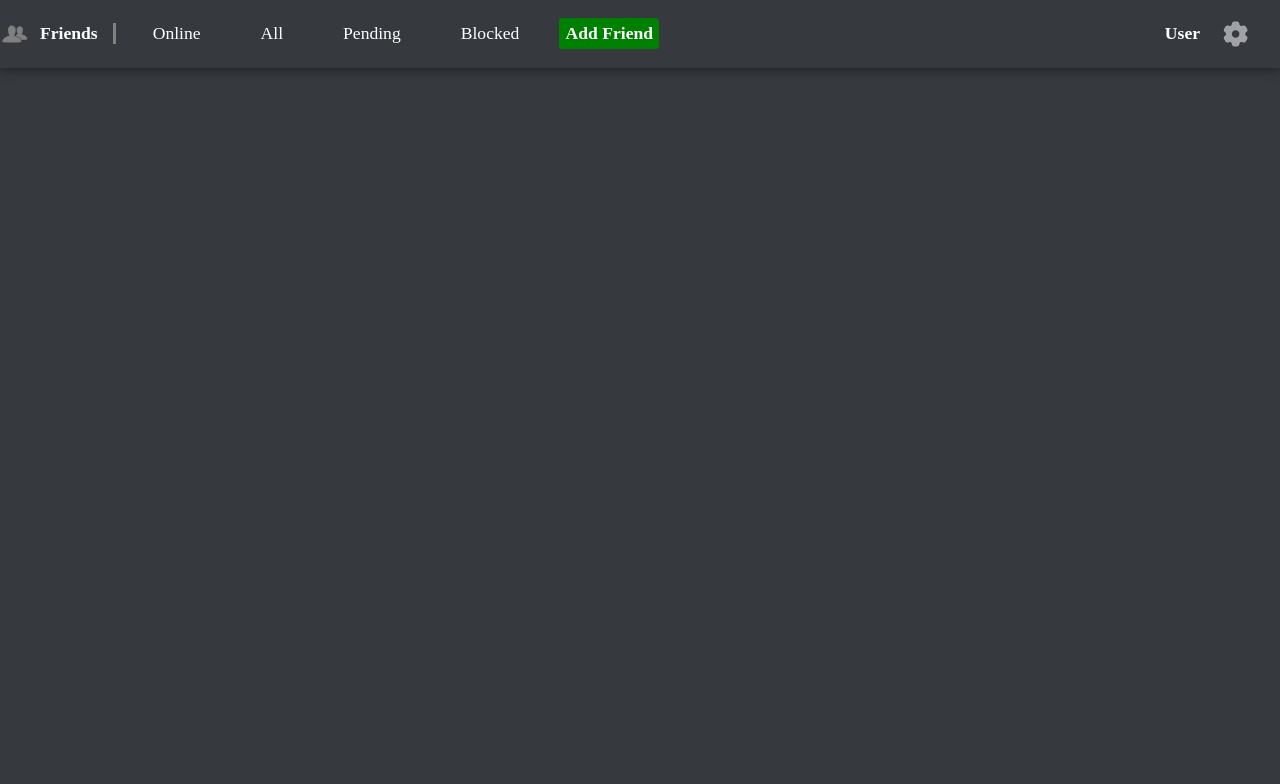
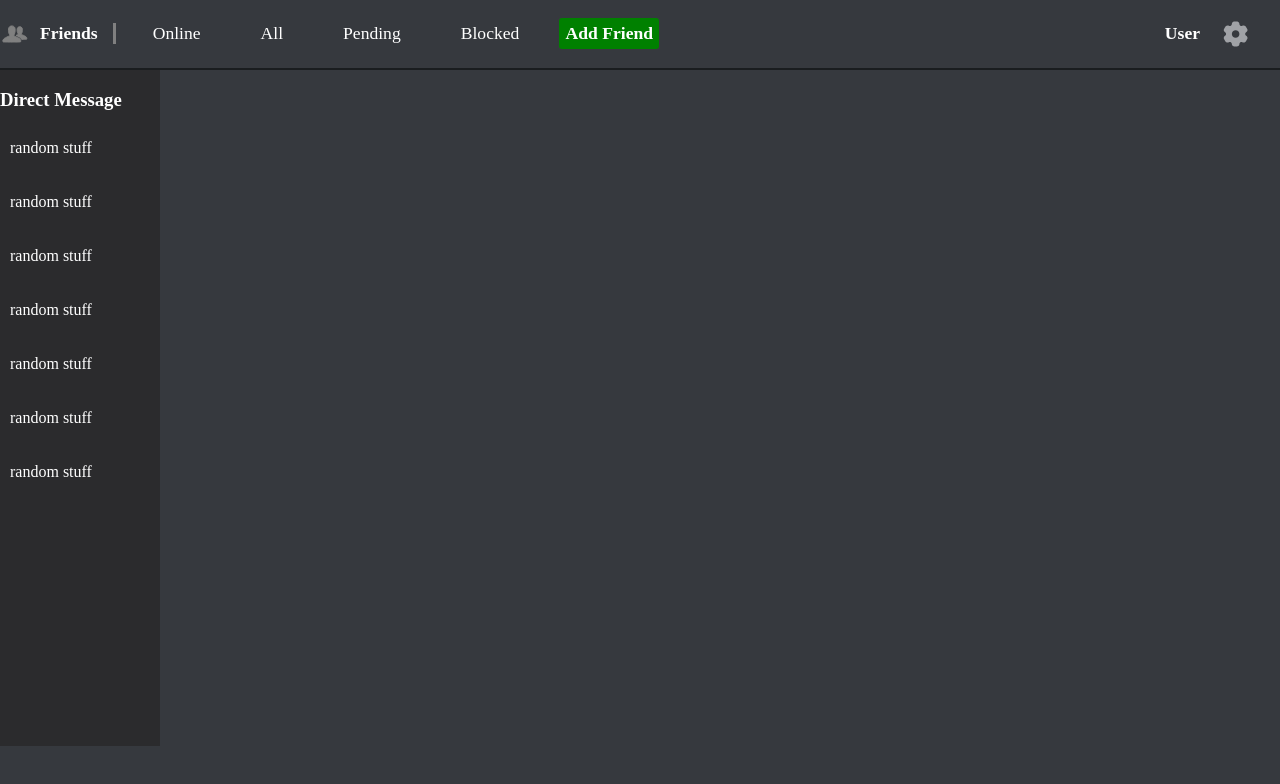
Before and after one commit to SSashinn/message, a React (Vite) app in the folder client/: page / in a window 1280 px wide. Shown: the top 784 px of the page. Built offline with nearby package versions, Linux system fonts and the light colour scheme.

Commit message:
Added sidebar for DM

```diff
--- /dev/null
+++ b/client/src/components/AddFriend.jsx
@@ -0,0 +1,5 @@
+export default function AddFriend() {
+  return (
+    <div>AddFriend</div>
+  )
+}
--- /dev/null
+++ b/client/src/components/Sidebar.jsx
@@ -0,0 +1,14 @@
+export default function Sidebar() {
+  return (
+    <div className="sidebar">
+      <h3>Direct Message</h3>
+      <p>random stuff</p>
+      <p>random stuff</p>
+      <p>random stuff</p>
+      <p>random stuff</p>
+      <p>random stuff</p>
+      <p>random stuff</p>
+      <p>random stuff</p>
+    </div>
+  )
+}
--- a/client/src/index.css
+++ b/client/src/index.css
@@ -12,7 +12,11 @@ body{
 .header{
   display: flex;
   justify-content: space-between;
-  box-shadow: 0px 1px 10px rgba(25, 27, 29, 0.938);
+  box-shadow: 0px 2px rgba(25, 27, 29, 0.938);
+  grid-row-start: 1;
+  grid-row-end: 2;
+  grid-column-start: 1;
+  grid-column-end: 3;
 }
 .friend{
   display: flex;
@@ -119,3 +123,28 @@ body{
 .auth-footer:hover{
   text-decoration: underline;
 }
+
+.home-container{
+  display: grid;
+  grid-template-rows: 1fr 10fr;
+  grid-template-columns: 1fr 7fr;
+}
+
+.sidebar{
+  background-color: rgb(43, 43, 45);
+  color: white;
+  margin-top: 2px;
+  grid-row-start: 2;
+  grid-row-end: 3;
+  grid-column-start: 1;
+  grid-column-end: 2;
+}
+
+.sidebar p{
+  cursor: pointer;
+  padding: 10px;
+}
+.sidebar p:hover{
+  cursor: pointer;
+  background-color: rgb(120, 120, 120);
+}
--- a/client/src/pages/Home.jsx
+++ b/client/src/pages/Home.jsx
@@ -1,9 +1,11 @@
 import Header from "../components/Header";
+import Sidebar from "../components/Sidebar";
 
 export default function Home() {
   return (
-    <div>
+    <div className="home-container">
       <Header />
+      <Sidebar />
     </div>
   )
 }
--- a/package.json
+++ b/package.json
@@ -15,7 +15,8 @@
     "express": "^4.19.2",
     "express-async-handler": "^1.2.0",
     "express-validator": "^7.0.1",
-    "mongoose": "^8.3.0"
+    "mongoose": "^8.3.0",
+    "socket.io": "^4.7.5"
   },
   "devDependencies": {
     "nodemon": "^3.1.0"
```
Also changed, not shown: 1 other file (tests, documents, lock files or other folders).
